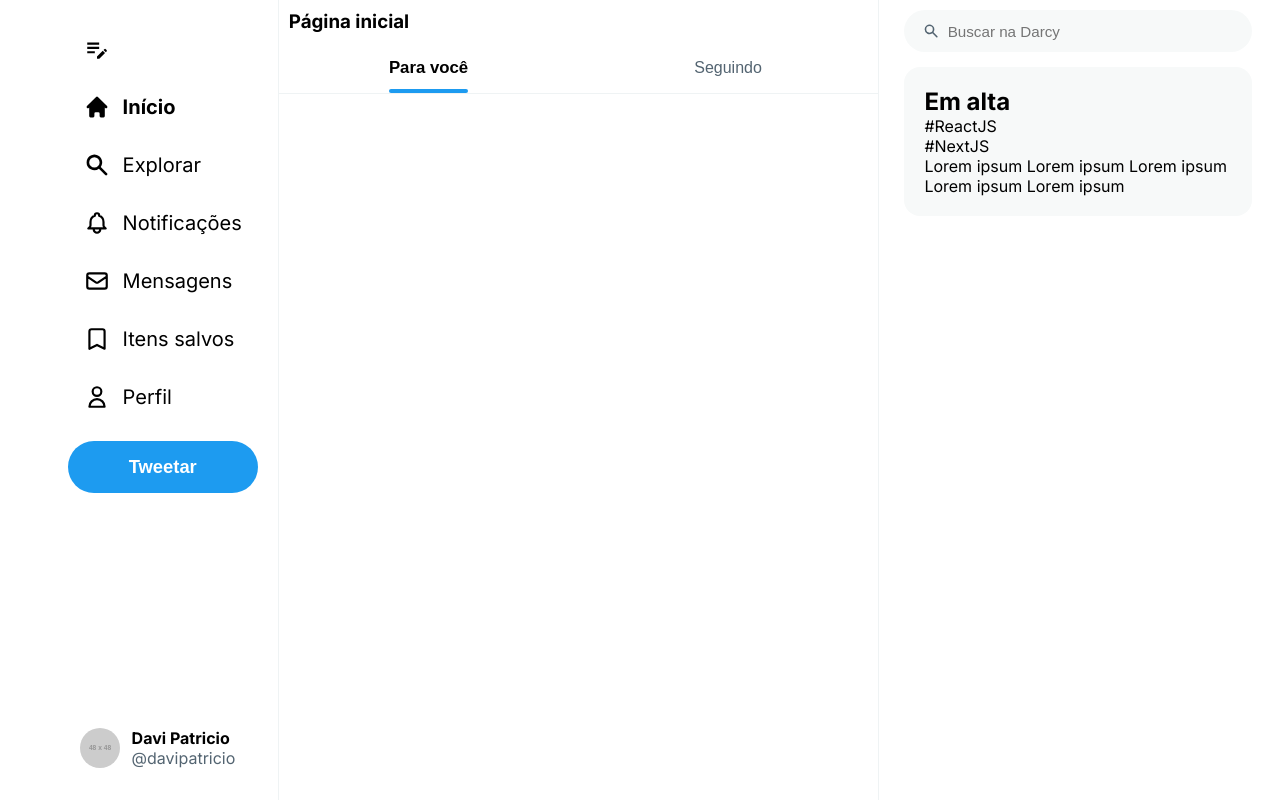
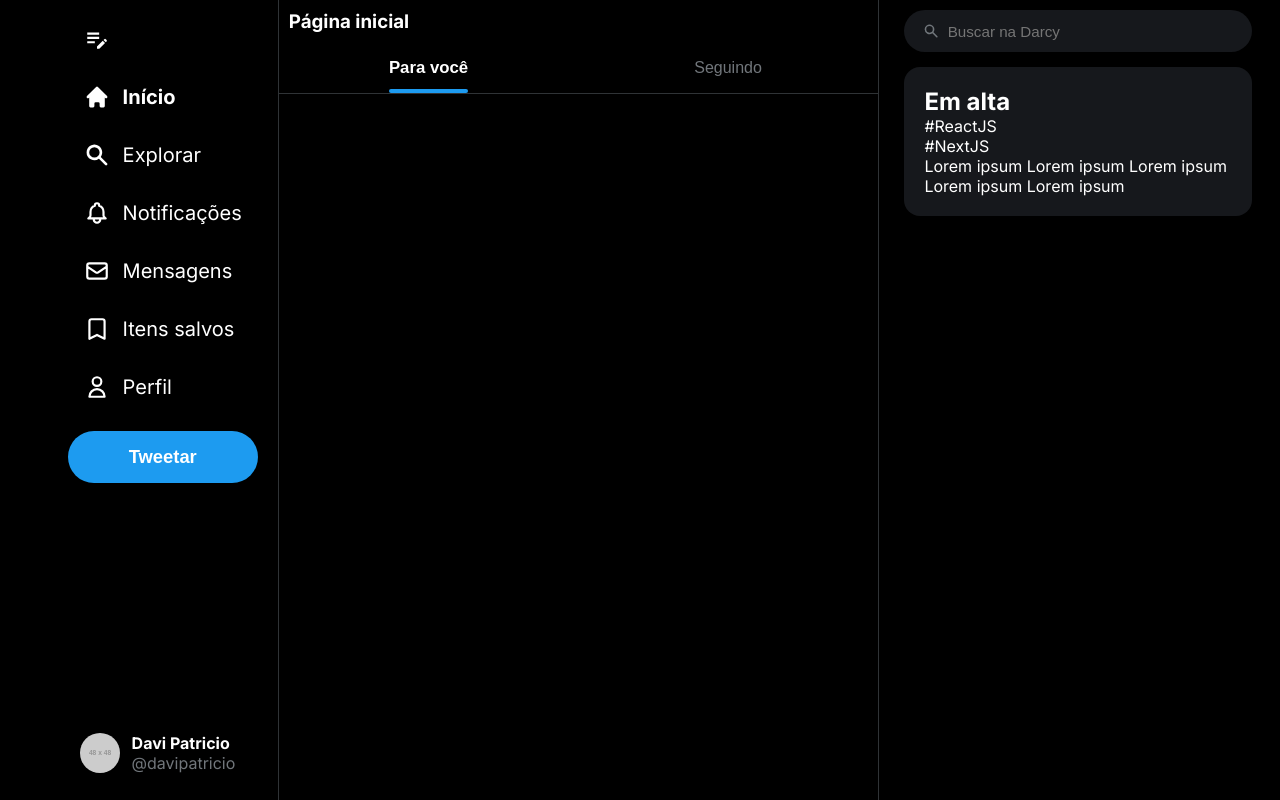
Before and after one commit to darcyinc/darcy, a Next.js app: page / in a window 1280 px wide. Built offline with nearby package versions, Linux system fonts and the light colour scheme.

Commit message:
add slate theme

```diff
--- a/src/app/providers.tsx
+++ b/src/app/providers.tsx
@@ -3,12 +3,11 @@
 import StyledComponentsRegistry from '@/lib/registry';
 import GlobalStyles from '@/styles/GlobalStyles';
 import { darkTheme } from '@/styles/themes/dark';
-import { lightTheme } from '@/styles/themes/light';
 import { ThemeProvider } from 'styled-components';
 
 export default function Providers({ children }: { children: React.ReactNode }) {
   return (
-    <ThemeProvider theme={lightTheme}>
+    <ThemeProvider theme={darkTheme}>
       <StyledComponentsRegistry>
         <GlobalStyles />
         {children}
--- a/src/components/Button/styles.ts
+++ b/src/components/Button/styles.ts
@@ -19,7 +19,7 @@ export const Container = styled.button<ButtonProps>`
   text-transform: capitalize;
 
   &:hover {
-    opacity: 0.9;
+    opacity: 0.8;
   }
 
   &[disabled] {
--- a/src/components/LeftNavbar/styles.ts
+++ b/src/components/LeftNavbar/styles.ts
@@ -10,8 +10,7 @@ export const Container = styled.nav`
   align-items: flex-start;
 
   border-right: 1px solid ${({ theme }) => theme.colors.grayBorder};
-  padding: 20px;
-  padding-left: 40px;
+  padding: 10px 20px 15px 40px;
 
   height: 100%;
   width: fit-content;
--- a/src/styles/GlobalStyles.ts
+++ b/src/styles/GlobalStyles.ts
@@ -4,7 +4,7 @@ import { createGlobalStyle } from 'styled-components';
 
 export default createGlobalStyle`
   :root {
-    color-scheme: dark light;
+    color-scheme: dark;
     text-rendering: optimizeLegibility;
   }
 
```
Also changed, not shown: src/styles/themes/slate.ts (added, +17 -0 lines).
